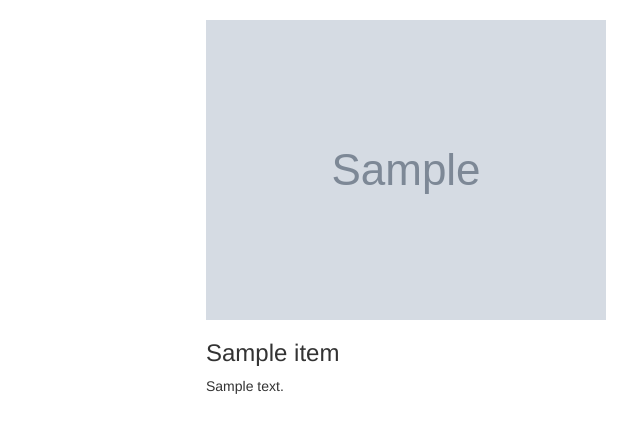
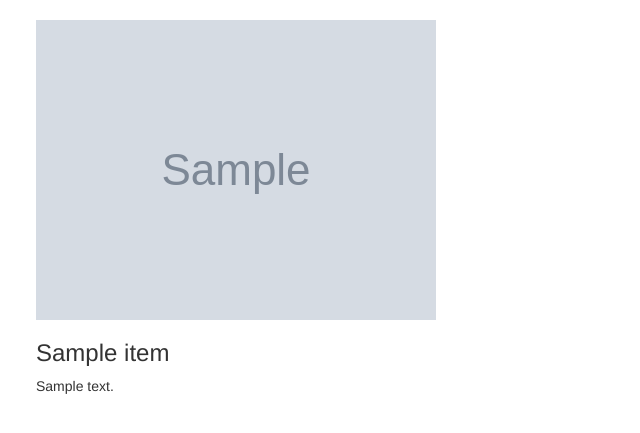
Before and after one commit to alekst/Addicted-To-GIFs, a Flask app: template templates/index.html in a window 1280 px wide. Shown: the top 433 px of the page, without its empty margins (49-689 px from the left). Run offline with Flask 2, Linux system fonts and the light colour scheme; the template is opened without the code that fills it: most values are stand-ins (such as "Sample title", 1, 10 or a date in 2020); grey boxes marked "Sample" are stand-in pictures; parts of the project's set-up code (start-up, migrations or seed data) failed here and were passed over; some libraries are stand-ins or nearby versions.

Commit message:
cleans up the index page

```diff
--- a/app.py
+++ b/app.py
@@ -30,7 +30,7 @@ manager.add_command("runserver", server)
 @app.route('/')
 def home():
     giffy = []
-    for i in xrange(6):
+    for i in xrange(3):
         giffy_data = get_data()
         giffy.append(giffy_data)
     print giffy
@@ -110,7 +110,7 @@ def get_giffy(title):
      raw_data = json['data']
      if raw_data:
          for item in raw_data:
-             data['image_url'] = item['images']['fixed_height']['url']
+             data['image_url'] = item['images']['fixed_width']['url']
      return data
 
 
--- a/templates/index.html
+++ b/templates/index.html
@@ -7,23 +7,17 @@
 {% endblock %}
 {% block content %}
 	<div class = "container">
-		<div class="row">
 			<div class="content">
 				<br />
-				<div class="row">
 					{% for item in giffy %}
-					<div class="center-block">
-						<div class="col-md-4 col-sm-3 col-md-offset-2">
+						<div class="col-md-6 col-sm-3">
 							<div class = "clearfix">
 								<img src = "{{item.image_url}}">
 							</div>
 							<h3>{{item.title}}</h3>
 							<p>{{item.excerpt|safe}}</p>
 						</div>
-					</div>
 					{% endfor %}
-				</div>
 			</div>
-		</div>
 	</div>
 {% endblock %}
```
